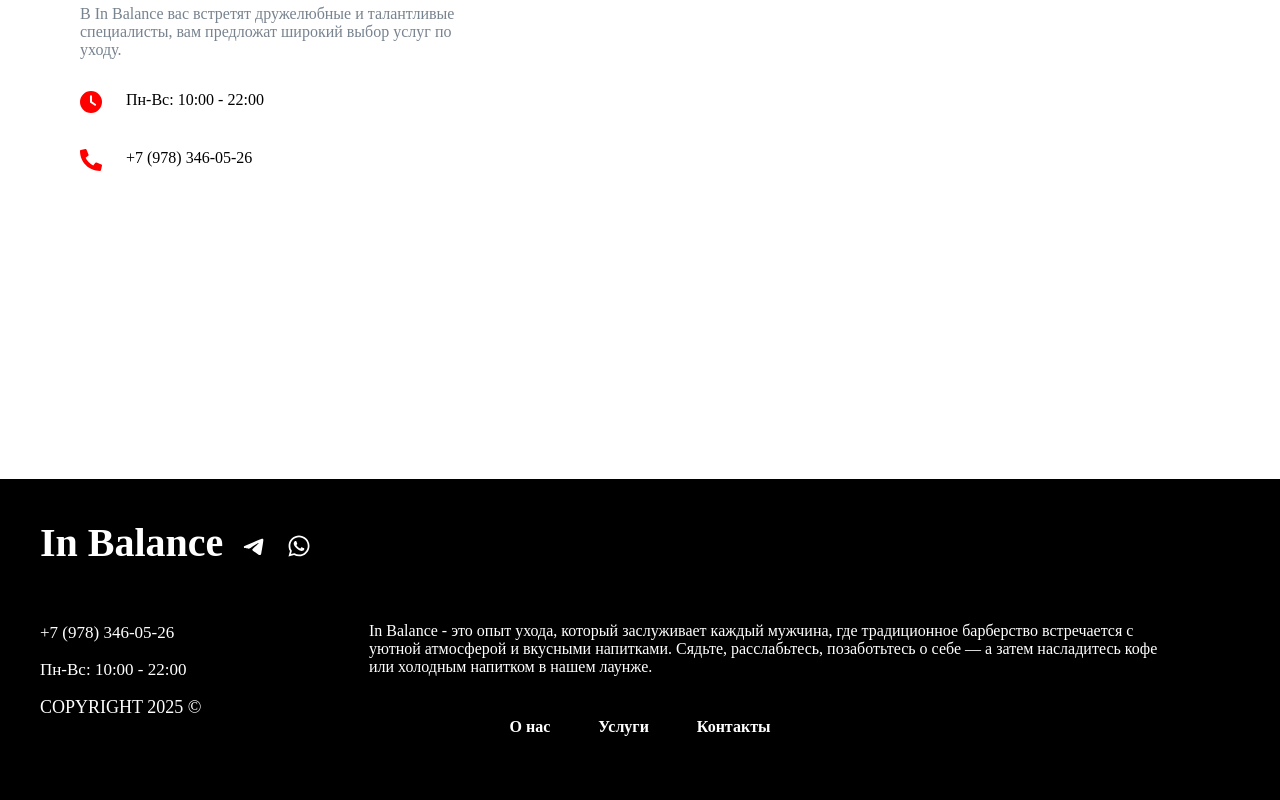
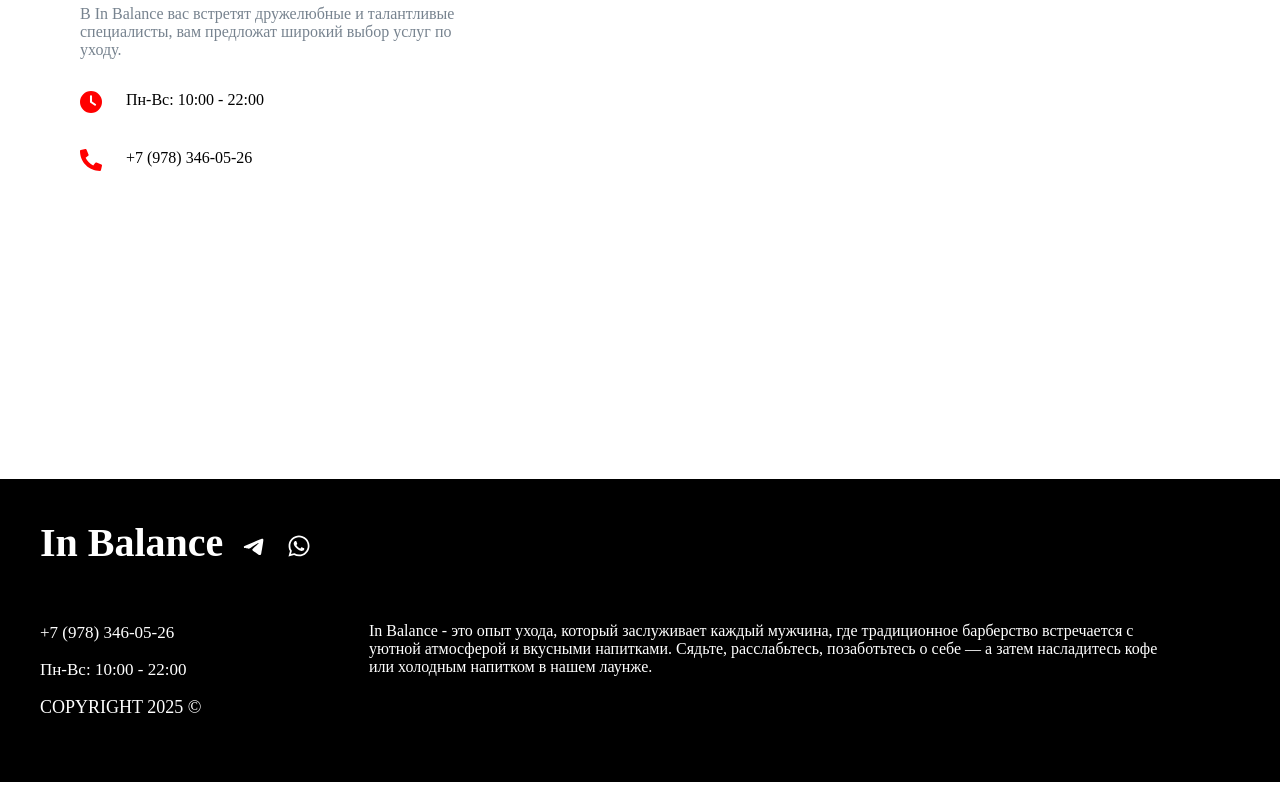
Before and after one commit to Ex1s9/Commerce-project, a React (Vite) app: page / in a window 1280 px wide. Shown: the part 4036-4836 px from the top of the page. Built offline with nearby package versions, Linux system fonts and the light colour scheme; a web font is replaced by a local one.

Commit message:
убрал кнопки с футера

```diff
--- a/src/components/body/price-list/price/price.module.scss
+++ b/src/components/body/price-list/price/price.module.scss
@@ -1,10 +1,13 @@
 .price {
    display: flex;
    flex-direction: column;
+
    .container {
       .buttonBlock {
          display: flex;
          gap: 20px;
+         color: #000;
+
          .button {
             border: 2px solid black;
             width: 33%;
@@ -13,26 +16,32 @@
             margin-bottom: 50px;
             font-size: 30px;
             font-weight: 800;
+
             &:hover {
                color: white;
                background-color: black;
             }
+
             &.active {
                background-color: black;
                color: white;
             }
          }
       }
+
       .priceList {
          display: grid;
          grid-template-columns: repeat(3, 1fr);
          gap: 65px;
+
          .column {
             width: 100%;
+
             & a {
                width: 250px;
                cursor: pointer;
             }
+
             .priceItem {
                display: flex;
                align-items: center;
@@ -44,10 +53,12 @@
                line-height: 21px;
                padding: 10px 20px;
                border-bottom: 1px solid #EBEBEB;
+
                .title {
                   font-size: 14px;
                   font-weight: 500;
                }
+
                .cost {
                   font-size: 18px;
                   font-weight: 800;
@@ -69,6 +80,7 @@
                text-align: center;
                margin-top: 25px;
                padding-right: 65px;
+
                span {
                   margin-left: 15px;
                   padding: 10px 15px;
@@ -81,6 +93,7 @@
                   top: 0;
                   position: absolute;
                }
+
                &:hover {
                   color: #000;
                   background-color: #fff;
@@ -97,15 +110,18 @@
 @media (min-width: 0px) {
    .price {
       padding: 0 20px;
+
       .container {
          .buttonBlock {
             flex-direction: column;
             margin-bottom: 50px;
+
             .button {
                width: 100%;
                margin-bottom: 0px;
             }
          }
+
          .priceList {
             grid-template-columns: repeat(1, 1fr);
          }
@@ -116,10 +132,12 @@
 @media (min-width: 768px) {
    .price {
       padding: 0 30px;
+
       .container {
          .buttonBlock {
             flex-direction: row;
          }
+
          .priceList {
             grid-template-columns: repeat(3, 1fr);
          }
--- a/src/components/footer/footer.module.scss
+++ b/src/components/footer/footer.module.scss
@@ -88,6 +88,7 @@
     }
 
     .buttonList {
+      display: none;
       flex-direction: row;
       gap: 20px;
       align-items: center;
--- a/src/components/footer/footer.tsx
+++ b/src/components/footer/footer.tsx
@@ -1,15 +1,9 @@
 import React from "react";
 import { FaWhatsapp } from "react-icons/fa";
 import { RiTelegram2Fill } from "react-icons/ri";
-import MenuLinks from "../header/topbar/mobileMenu/MenuLinks";
 import s from "./footer.module.scss";
 
 const Footer: React.FC = () => {
-    const footerLinks = [
-        { to: "about", label: "О нас" },
-        { to: "services", label: "Услуги", offset: -50 },
-        { to: "contact", label: "Контакты", offset: -200 },
-    ];
 
     const links = [
         "https://t.me/+79783460526",
@@ -43,9 +37,6 @@
                     </div>
                 </div>
                 <div className={s.copyright}>Copyright 2025 ©</div>
-                <div className={s.buttonList}>
-                    <MenuLinks links={footerLinks} className={s.footerLinks} />
-                </div>
             </div>
         </footer>
     );
```
